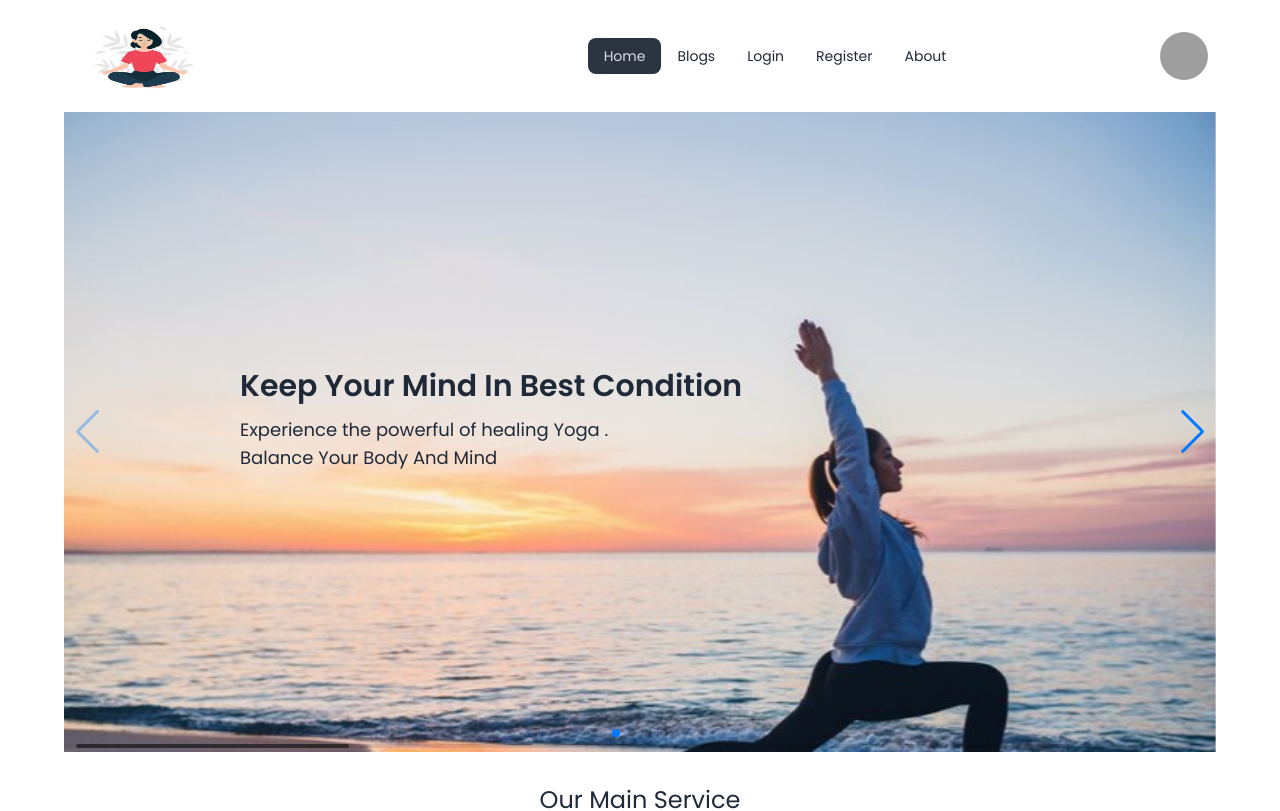
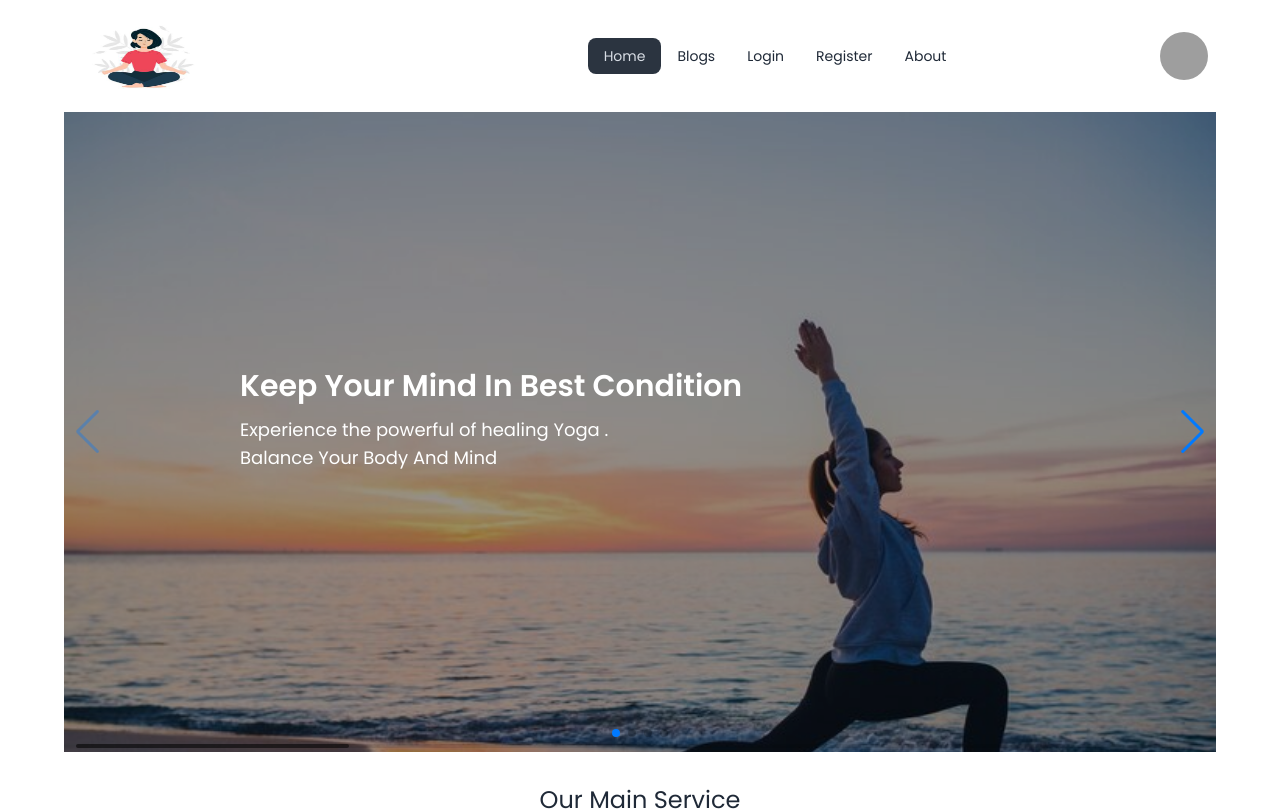
Before and after one commit to Nazmul-Hasan-Shadin/yoga-center, a React (Vite) app: page / in a window 1280 px wide. Shown: the top 811 px of the page. Built offline with nearby package versions, Linux system fonts and the light colour scheme; no server answers; grey boxes are pictures that could not be loaded.

Commit message:
banner updated

```diff
--- a/src/Components/Banner/Banner.jsx
+++ b/src/Components/Banner/Banner.jsx
@@ -29,13 +29,14 @@ onSlideChange={() => {}}
 <SwiperSlide>
 
    <div className=''>
-   <img className='w-full relative ' src={banner} alt="" />
-       <div  data-aos="fade-left"
+    <div className='bg-black  absolute lg:h-[80vh] lg:opacity-40 w-[100%]'></div>
+   <img className='w-full relative  mix-blend-overlay  ' src={banner} alt="" />
+       <div  data-aos="fade-left "
      data-aos-anchor="#example-anchor"
      data-aos-offset="500"
      data-aos-duration="1000" className='absolute top-14 left-4   w-2/3 md:w-full lg:top-64 lg:pl-40 lg:space-y-3'>
-       <h2 className='lg:text-3xl font-semibold'> Keep Your Mind In Best Condition </h2>
-       <p  className=' lg:text-lg '>Experience the powerful of healing Yoga . <br /> Balance Your Body And Mind</p>
+       <h2 className='lg:text-3xl lg:text-white font-semibold'> Keep Your Mind In Best Condition </h2>
+       <p  className=' lg:text-white lg:text-lg '>Experience the powerful of healing Yoga . <br /> Balance Your Body And Mind</p>
        </div>
    </div>
 
```
